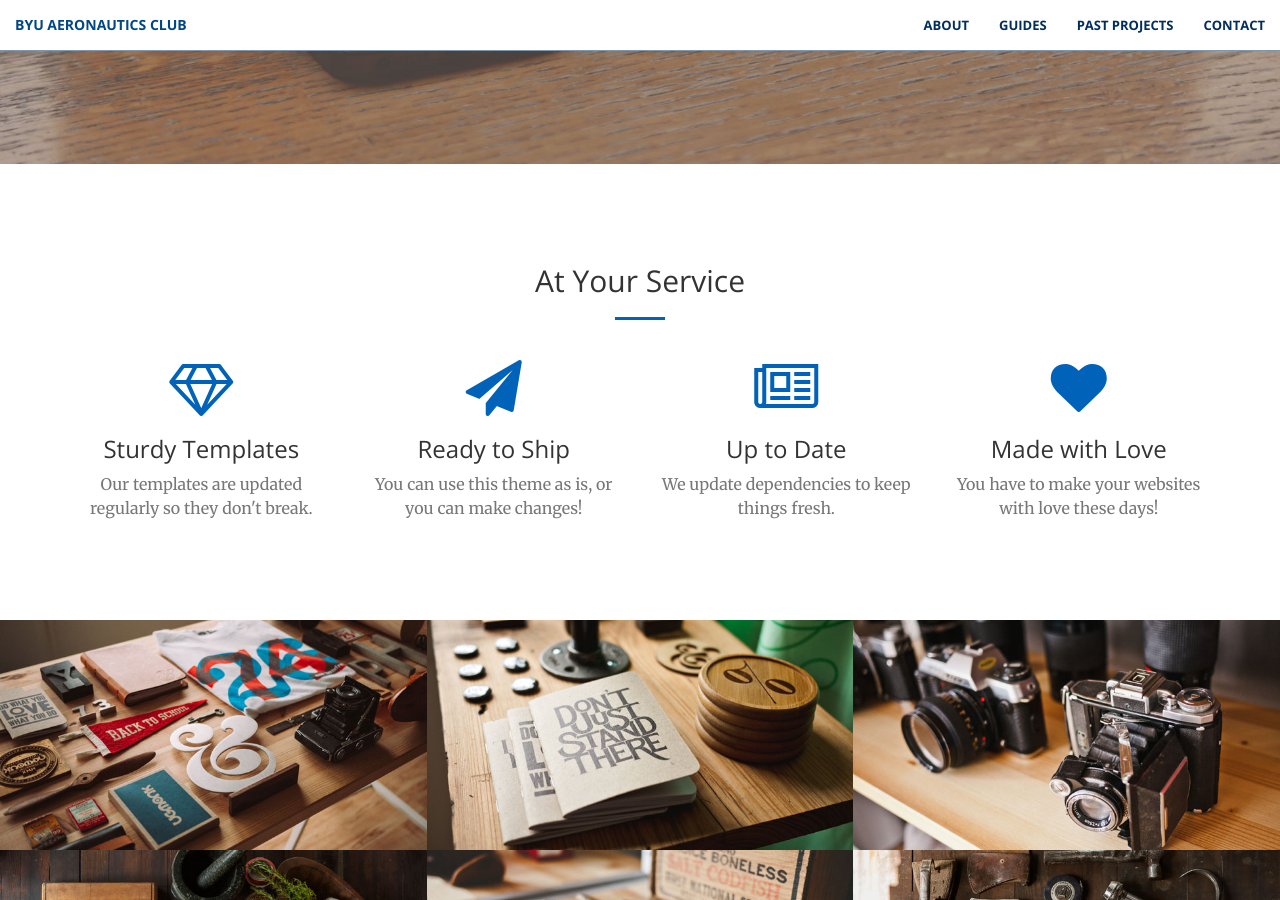
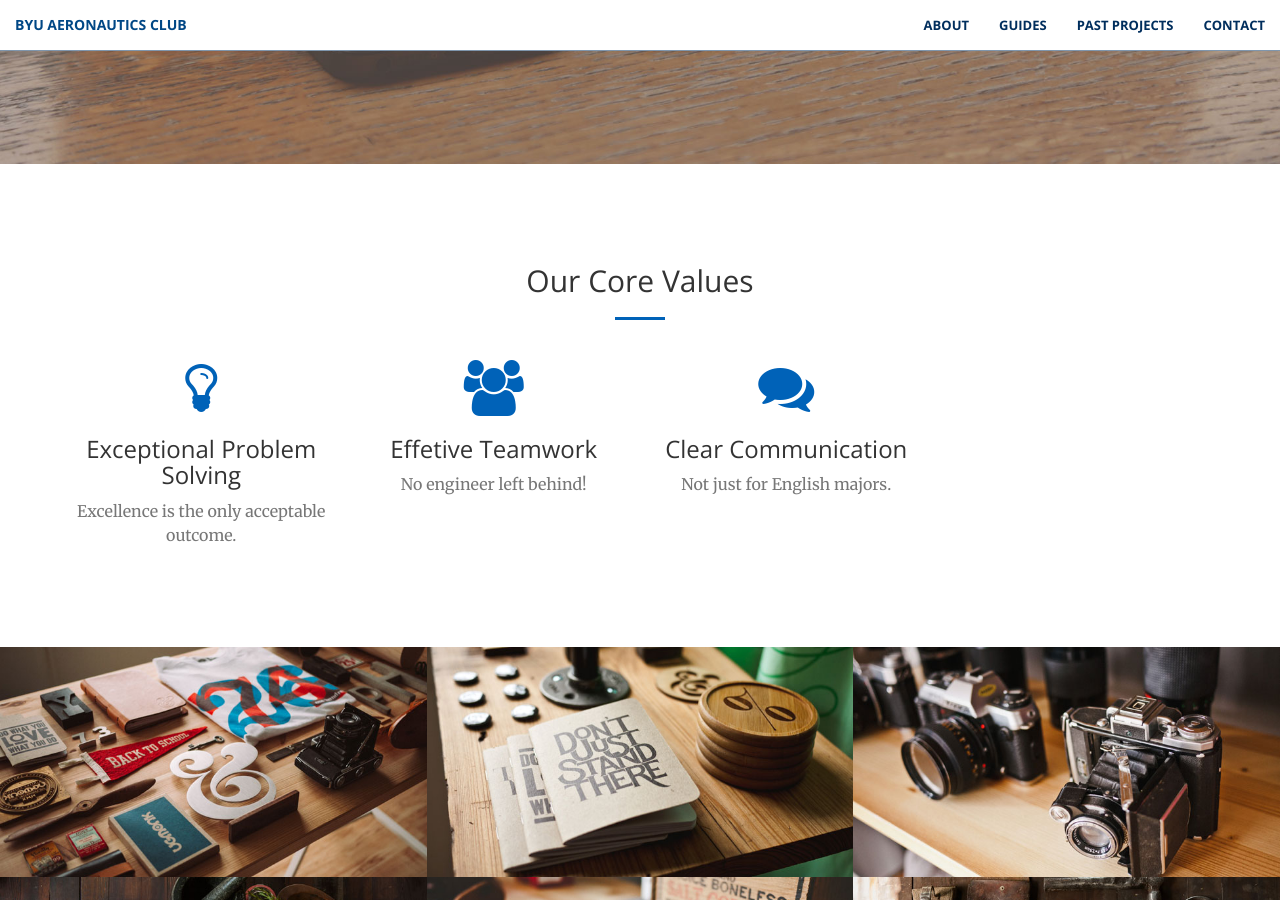
Before and after one commit to BYU-Aeronautics-Club/DBF, a Jekyll site: the page built from index.html, in a window 1280 px wide and 900 px high, scrolled down 736 px. Built offline with Jekyll 4.4.1, drawn with Linux system fonts in a browser that asks for light colours; some of the changed text lies outside the part shown.

Commit message:
more updates on landing page

```diff
--- a/_includes/aside.html
+++ b/_includes/aside.html
@@ -1,8 +1,8 @@
   <aside class="bg-dark">
       <div class="container text-center">
           <div class="call-to-action">
-              <h2>Free Download at Start Bootstrap!</h2>
-              <a href="#" class="btn btn-default btn-xl wow tada">Download Now!</a>
+              <h2>Excited to join the team?</h2>
+              <a href="#" class="btn btn-default btn-xl wow tada">Apply Now!</a>
           </div>
       </div>
   </aside>
--- a/_includes/services.html
+++ b/_includes/services.html
@@ -2,7 +2,7 @@
     <div class="container">
         <div class="row">
             <div class="col-lg-12 text-center">
-                <h2 class="section-heading">At Your Service</h2>
+                <h2 class="section-heading">Our Core Values</h2>
                 <hr class="primary">
             </div>
         </div>
@@ -11,30 +11,23 @@
         <div class="row">
             <div class="col-lg-3 col-md-6 text-center">
                 <div class="service-box">
-                    <i class="fa fa-4x fa-diamond wow bounceIn text-primary"></i>
-                    <h3>Sturdy Templates</h3>
-                    <p class="text-muted">Our templates are updated regularly so they don't break.</p>
+                    <i class="fa fa-4x fa-lightbulb-o wow bounceIn text-primary"></i>
+                    <h3>Exceptional Problem Solving</h3>
+                    <p class="text-muted">Excellence is the only acceptable outcome.</p>
                 </div>
             </div>
             <div class="col-lg-3 col-md-6 text-center">
                 <div class="service-box">
-                    <i class="fa fa-4x fa-paper-plane wow bounceIn text-primary" data-wow-delay=".1s"></i>
-                    <h3>Ready to Ship</h3>
-                    <p class="text-muted">You can use this theme as is, or you can make changes!</p>
+                    <i class="fa fa-4x fa-users wow bounceIn text-primary" data-wow-delay=".1s"></i>
+                    <h3>Effetive Teamwork</h3>
+                    <p class="text-muted">No engineer left behind!</p>
                 </div>
             </div>
             <div class="col-lg-3 col-md-6 text-center">
                 <div class="service-box">
-                    <i class="fa fa-4x fa-newspaper-o wow bounceIn text-primary" data-wow-delay=".2s"></i>
-                    <h3>Up to Date</h3>
-                    <p class="text-muted">We update dependencies to keep things fresh.</p>
-                </div>
-            </div>
-            <div class="col-lg-3 col-md-6 text-center">
-                <div class="service-box">
-                    <i class="fa fa-4x fa-heart wow bounceIn text-primary" data-wow-delay=".3s"></i>
-                    <h3>Made with Love</h3>
-                    <p class="text-muted">You have to make your websites with love these days!</p>
+                    <i class="fa fa-4x fa-comments wow bounceIn text-primary" data-wow-delay=".2s"></i>
+                    <h3>Clear Communication</h3>
+                    <p class="text-muted">Not just for English majors.</p>
                 </div>
             </div>
         </div>
```
